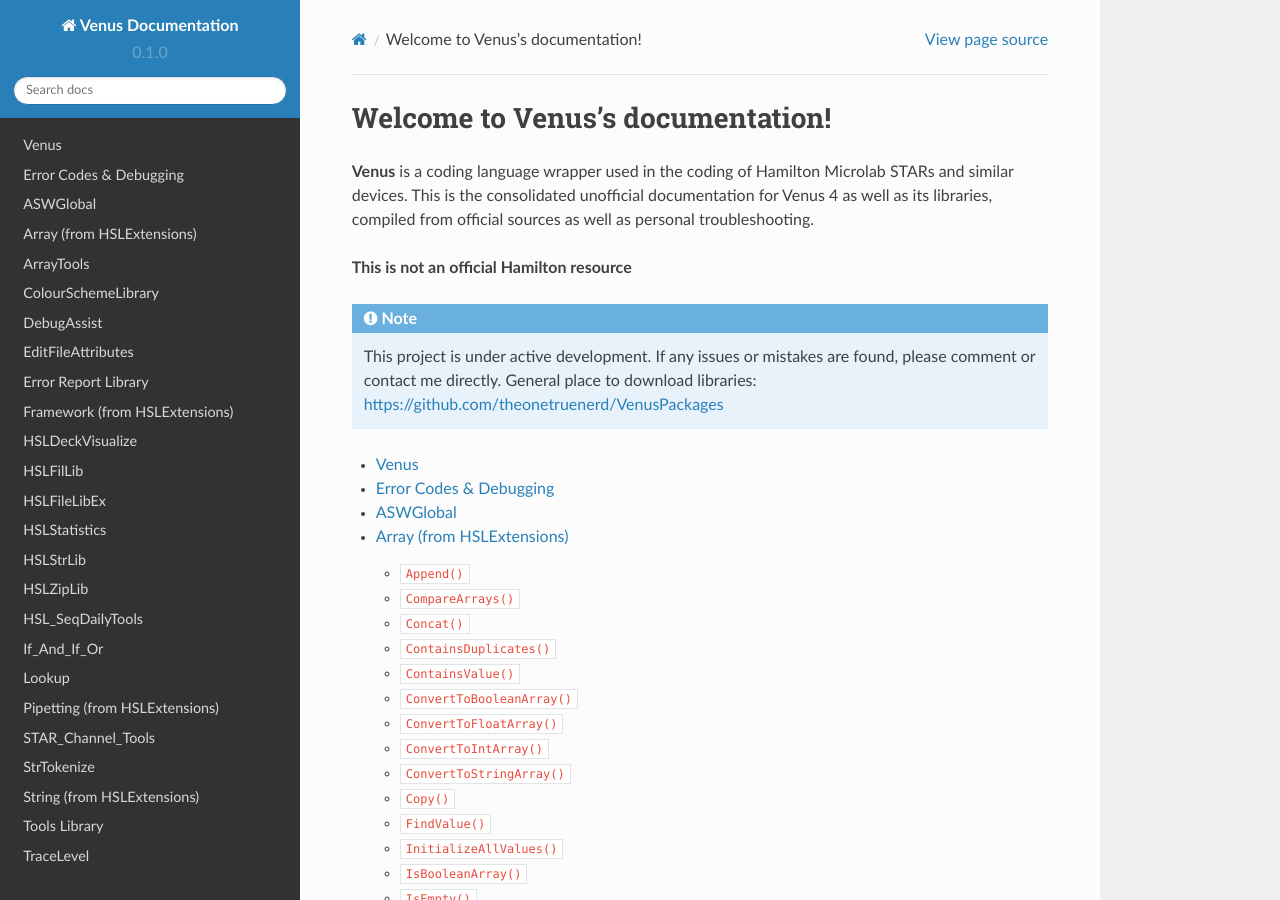
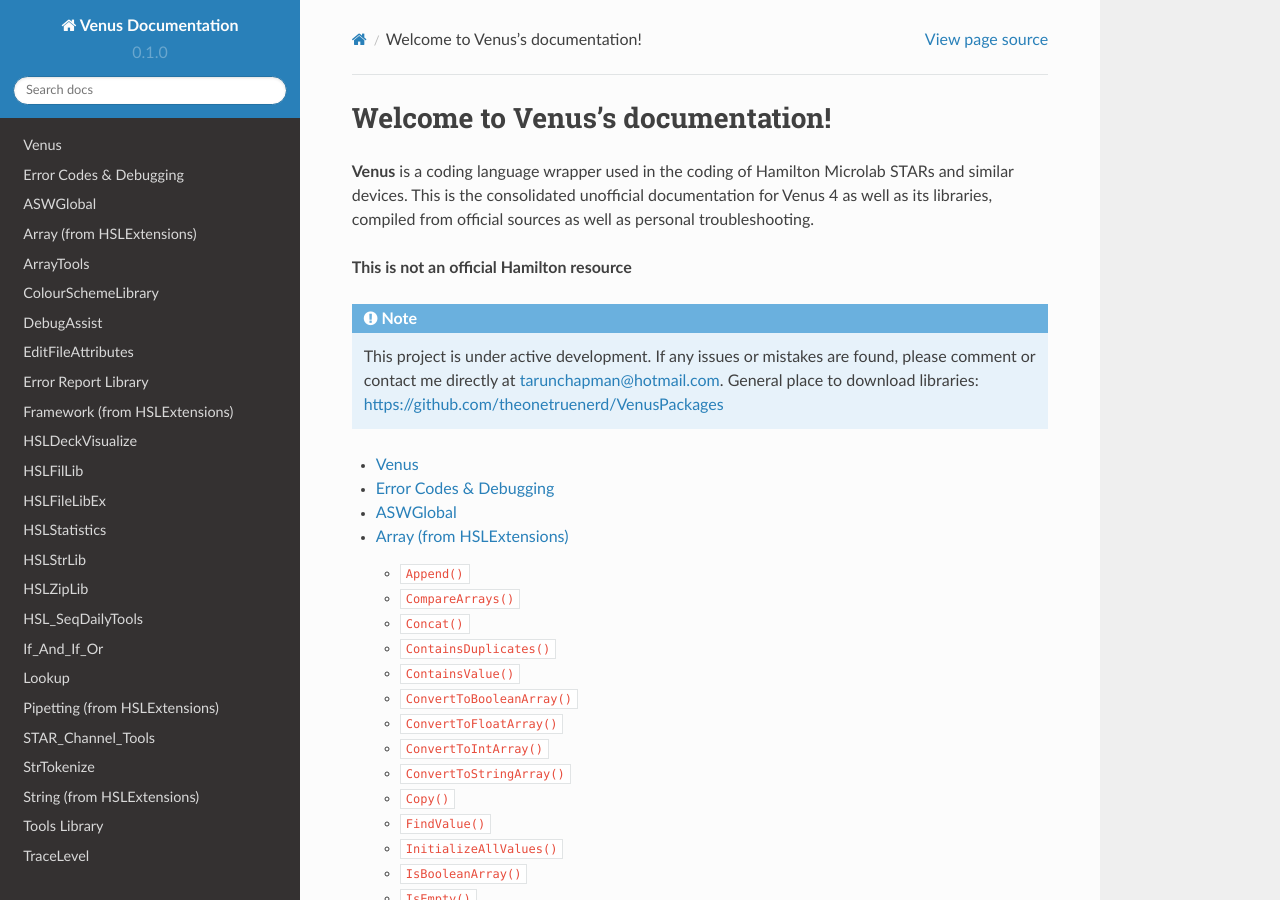
Before and after one commit to theonetruenerd/VenusLibraryDocumentation, a Sphinx documentation site: the page built from docs/source/index.rst, in a window 1280 px wide and 900 px high. Built offline with Sphinx 7.4.7 and the Read the Docs theme 2.0.0, drawn with Linux system fonts in a browser that asks for light colours; pages that are not in the unit, such as notebooks, are missing from menus.

Commit message:
Update index.rst

```diff
--- a/docs/source/index.rst
+++ b/docs/source/index.rst
@@ -8,7 +8,7 @@
 
 .. note::
 
-   This project is under active development. If any issues or mistakes are found, please comment or contact me directly.
+   This project is under active development. If any issues or mistakes are found, please comment or contact me directly at tarunchapman@hotmail.com.
    General place to download libraries: https://github.com/theonetruenerd/VenusPackages
 
 .. toctree::
```
